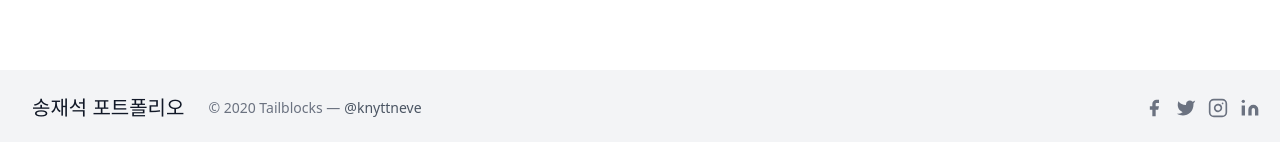
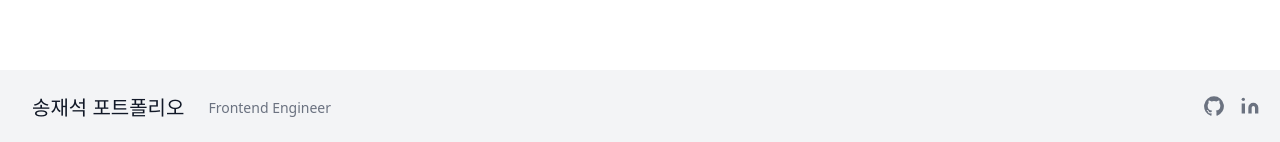
Before and after one commit to Largopie/next-portfolio, a Next.js app: page / in a window 1280 px wide. Shown: the part 810-952 px from the top of the page. Built offline with nearby package versions, Linux system fonts and the light colour scheme.

Commit message:
ui: 깃허브 아이콘 추가 및 미사용 아이콘 일부 삭제

```diff
--- a/components/footer.js
+++ b/components/footer.js
@@ -5,15 +5,13 @@ export default function Footer() {
     <>
       <footer className="body-font">
         <div>
-          <div className="container px-5 py-6 mx-auto flex items-center sm:flex-row flex-col">
-            <Link href="/" className="flex title-font font-medium items-center md:justify-start justify-center text-gray-900">
+          <div className="container flex flex-col items-center px-5 py-6 mx-auto sm:flex-row">
+            <Link href="/" className="flex items-center justify-center font-medium text-gray-900 title-font md:justify-start">
               <span className="ml-3 text-xl">송재석 포트폴리오</span>
             </Link>
-            <p className="text-sm text-gray-500 sm:ml-6 sm:mt-0 mt-4">© 2020 Tailblocks —
-              <a href="https://twitter.com/knyttneve" rel="noopener noreferrer" className="text-gray-600 ml-1" target="_blank">@knyttneve</a>
-            </p>
-            <span className="inline-flex sm:ml-auto sm:mt-0 mt-4 justify-center sm:justify-start">
-              <a className="text-gray-500">
+            <p className="mt-4 text-sm text-gray-500 sm:ml-6 sm:mt-0">Frontend Engineer</p>
+            <span className="inline-flex justify-center mt-4 sm:ml-auto sm:mt-0 sm:justify-start">
+              {/* <a className="text-gray-500">
                 <svg fill="currentColor" strokeLinecap="round" strokeLinejoin="round" strokeWidth="2" className="w-5 h-5" viewBox="0 0 24 24">
                   <path d="M18 2h-3a5 5 0 00-5 5v3H7v4h3v8h4v-8h3l1-4h-4V7a1 1 0 011-1h3z"></path>
                 </svg>
@@ -27,6 +25,11 @@ export default function Footer() {
                 <svg fill="none" stroke="currentColor" strokeLinecap="round" strokeLinejoin="round" strokeWidth="2" className="w-5 h-5" viewBox="0 0 24 24">
                   <rect width="20" height="20" x="2" y="2" rx="5" ry="5"></rect>
                   <path d="M16 11.37A4 4 0 1112.63 8 4 4 0 0116 11.37zm1.5-4.87h.01"></path>
+                </svg>
+              </a> */}
+              <a href="https://github.com/Largopie" className="ml-3 text-gray-500">
+                <svg fill="currentColor" stroke="currentColor" strokeLinecap="round" strokeLinejoin="round" strokeWidth="0" className="w-6 h-6" viewBox="0 0 24 24">
+                  <path fill-rule="evenodd" d="M10 .333A9.911 9.911 0 0 0 6.866 19.65c.5.092.678-.215.678-.477 0-.237-.01-1.017-.014-1.845-2.757.6-3.338-1.169-3.338-1.169a2.627 2.627 0 0 0-1.1-1.451c-.9-.615.07-.6.07-.6a2.084 2.084 0 0 1 1.518 1.021 2.11 2.11 0 0 0 2.884.823c.044-.503.268-.973.63-1.325-2.2-.25-4.516-1.1-4.516-4.9A3.832 3.832 0 0 1 4.7 7.068a3.56 3.56 0 0 1 .095-2.623s.832-.266 2.726 1.016a9.409 9.409 0 0 1 4.962 0c1.89-1.282 2.717-1.016 2.717-1.016.366.83.402 1.768.1 2.623a3.827 3.827 0 0 1 1.02 2.659c0 3.807-2.319 4.644-4.525 4.889a2.366 2.366 0 0 1 .673 1.834c0 1.326-.012 2.394-.012 2.72 0 .263.18.572.681.475A9.911 9.911 0 0 0 10 .333Z" clip-rule="evenodd" />
                 </svg>
               </a>
               <a className="ml-3 text-gray-500">
```
